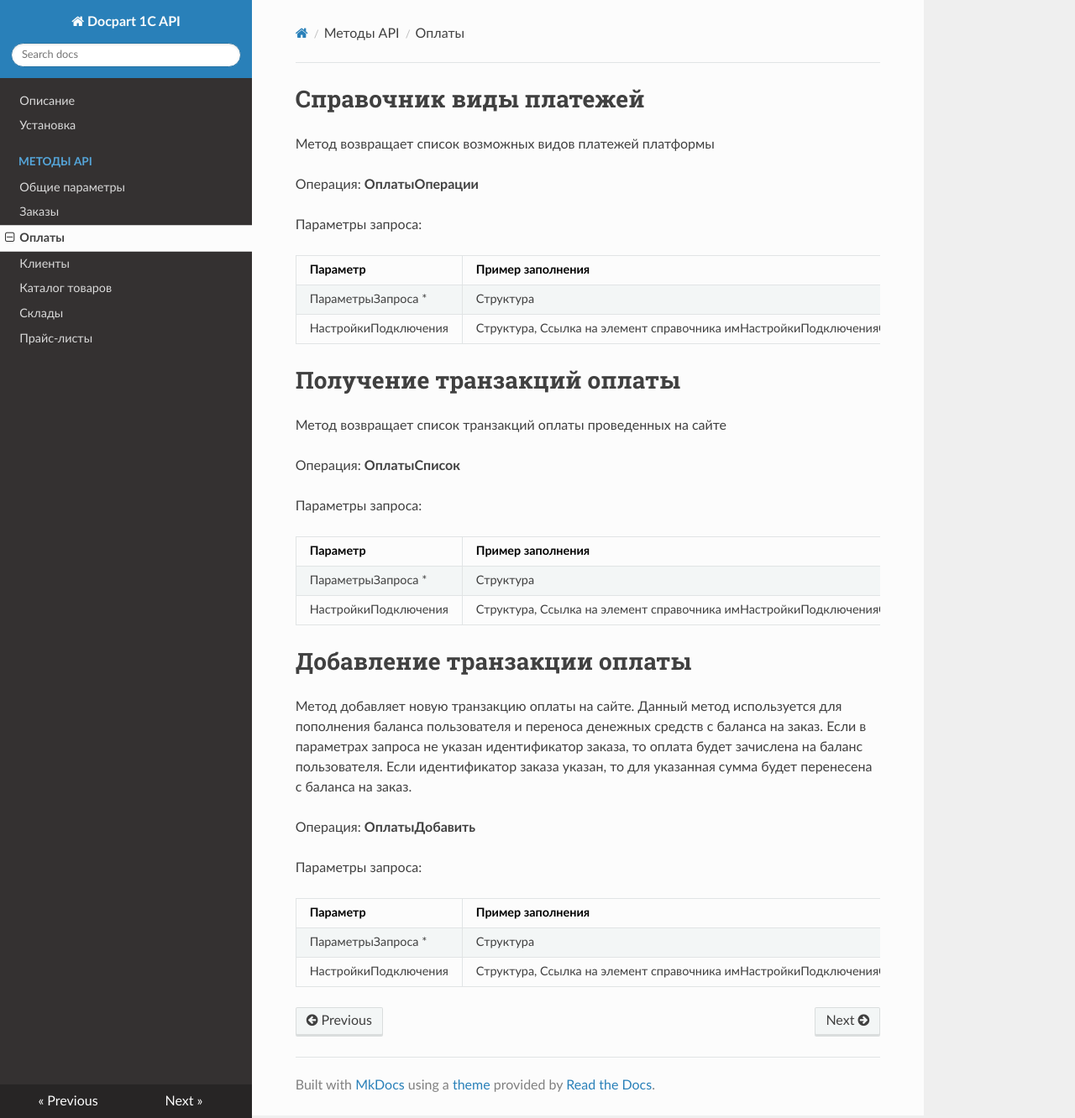
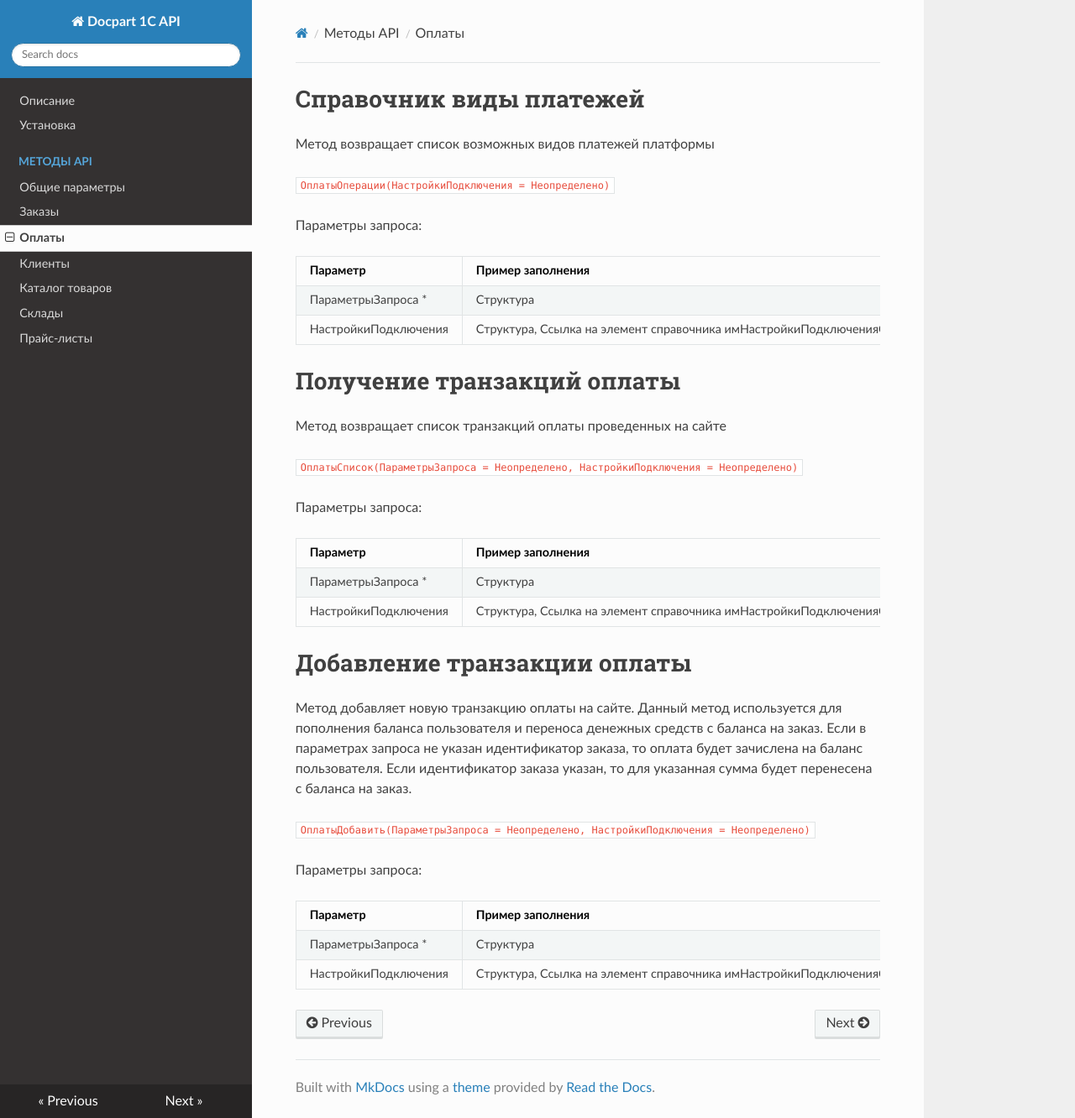
Before and after one commit to emayskiy/Docpart_1C_API_WIKI, an MkDocs documentation site: the page built from docs/payment_methods.md, in a window 1280 px wide and 1332 px high. Shown: the whole window at 84% size. Built offline with MkDocs 1.6.1, drawn with Linux system fonts in a browser that asks for light colours; nearby versions of some CDN libraries.

Commit message:
Обновление информации об оплатах

````diff
--- a/docs/payment_methods.md
+++ b/docs/payment_methods.md
@@ -2,7 +2,7 @@
 
 Метод возвращает список возможных видов платежей платформы
 
-Операция: **ОплатыОперации**
+```ОплатыОперации(НастройкиПодключения = Неопределено)```
 
 Параметры запроса:
 
@@ -17,7 +17,7 @@
 
 Метод возвращает список транзакций оплаты проведенных на сайте
 
-Операция: **ОплатыСписок**
+```ОплатыСписок(ПараметрыЗапроса = Неопределено, НастройкиПодключения = Неопределено)```
 
 Параметры запроса:
 
@@ -35,7 +35,7 @@
 Если в параметрах запроса не указан идентификатор заказа, то оплата будет зачислена на баланс пользователя.
 Если идентификатор заказа указан, то для указанная сумма будет перенесена с баланса на заказ.
 
-Операция: **ОплатыДобавить**
+```ОплатыДобавить(ПараметрыЗапроса = Неопределено, НастройкиПодключения = Неопределено)```
 
 Параметры запроса:
 
````
